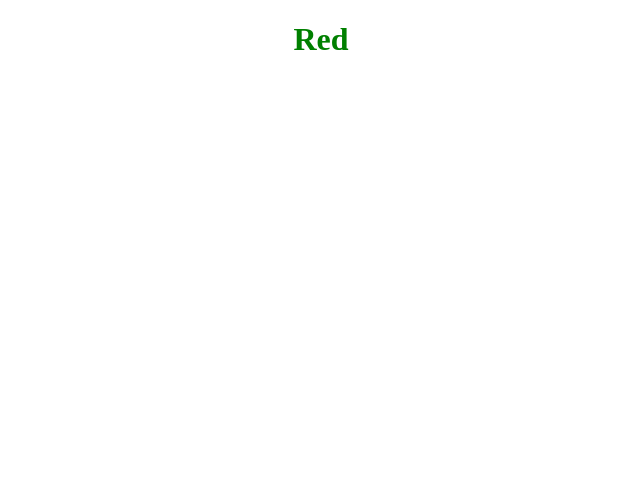
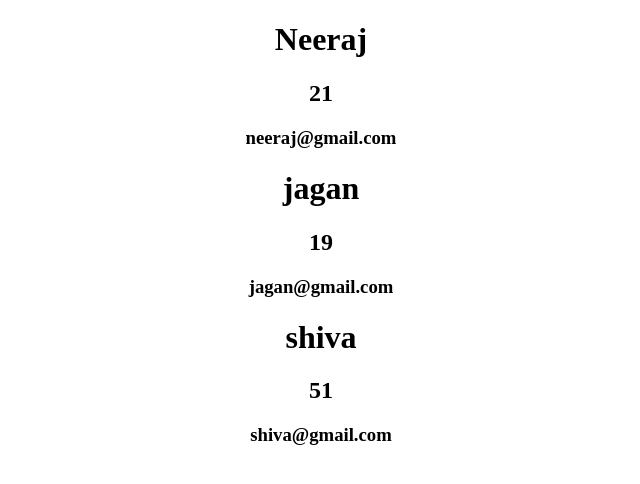
Before and after one commit to Dudam-Neeraj-Dattu/React-Learning-and-Projects, a React (Create React App) app: page / in a window 1280 px wide. Shown: the top 484 px of the page, without its empty margins (319-959 px from the left). Built offline with nearby package versions, Linux system fonts and the light colour scheme.

Commit message:
using map

```diff
--- a/src/App.js
+++ b/src/App.js
@@ -3,17 +3,37 @@ import './App.css';
 
 const App = () => {
 
-  const isGreen = false;
+  // const isGreen = false;
+  const users = [
+    {
+      name: "Neeraj",
+      age: 21,
+      email: "neeraj@gmail.com"
+    },
+    {
+      name: "jagan",
+      age: 19,
+      email: "jagan@gmail.com"
+    },
+    {
+      name: "shiva",
+      age: 51,
+      email: "shiva@gmail.com"
+    }
+  ]
+
 
   return (
     <div className="App">
-
-      {isGreen ?
-        <h1 style={{ color: isGreen ? "red" : "green" }} >Green</h1>
-        :
-        <h1 style={{ color: isGreen ? "red" : "green" }}>Red</h1>
-      }
-
+      {users.map((user, key) => {
+        return (
+          <div>
+            <h1 key={key}>{user.name}</h1>
+            <h2 key={key}>{user.age}</h2>
+            <h3 key={key}>{user.email}</h3>
+          </div>
+        )
+      })}
     </div>
   );
 }
```
